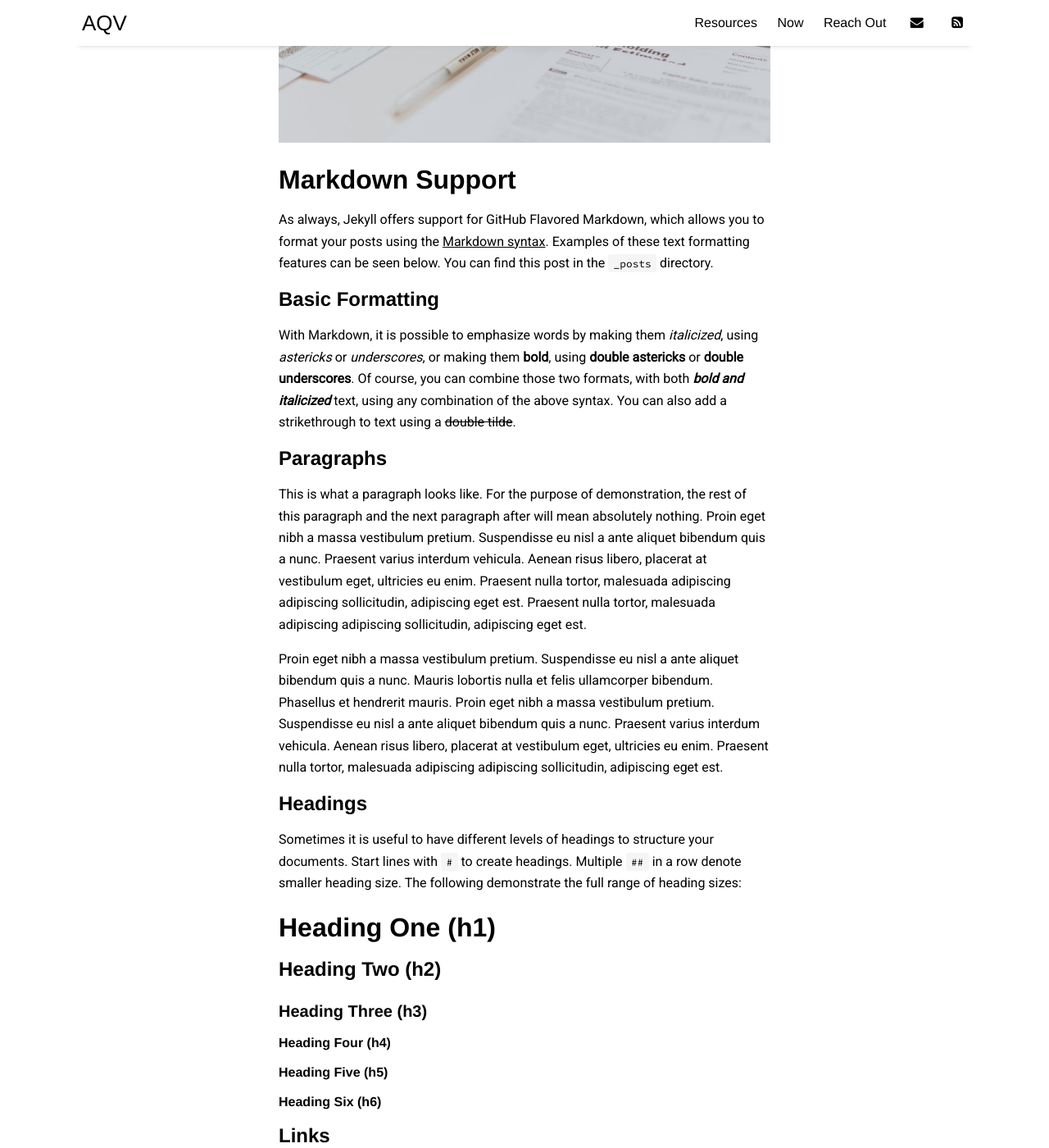
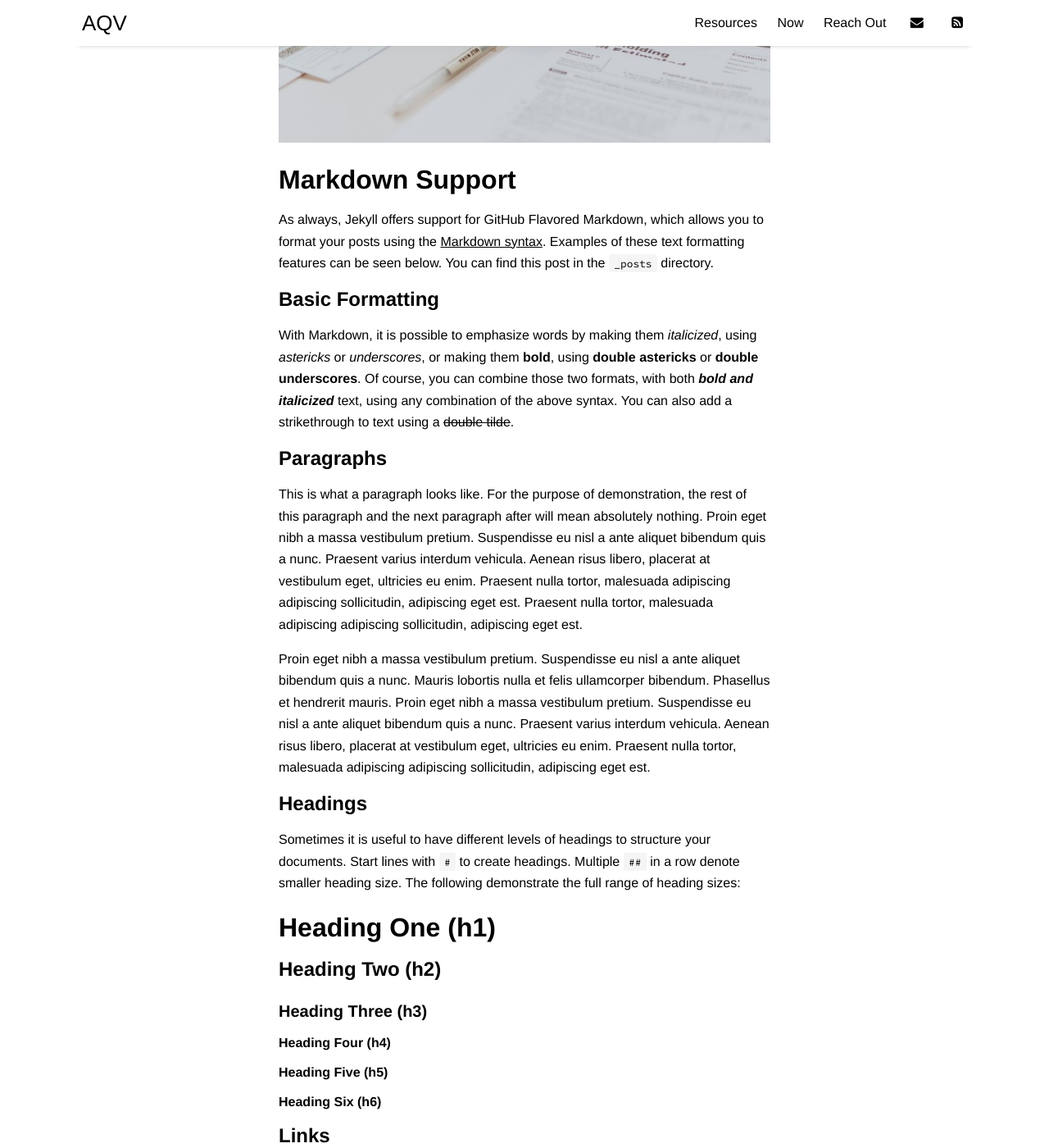
Before and after one commit to aqv-us/aqv-us, a Jekyll site: the page built from _posts/2016-09-09-text-formatting.md, in a window 1280 px wide and 1400 px high, scrolled down 388 px. Shown: the whole window at 82% size. Built offline with Jekyll 4.4.1, drawn with Linux system fonts in a browser that asks for light colours; nearby versions of some CDN libraries; formulas are drawn with MathJax 3; comment, search, counter and statistics services are not loaded.

Commit message:
Update main.scss

```diff
--- a/assets/css/main.scss
+++ b/assets/css/main.scss
@@ -2,7 +2,7 @@
 ---
 
 $base-font-family: 'Helvetica', sans-serif;
-$body-font-family: 'Roboto', sans-serif;
+$body-font-family: 'Helvetica', sans-serif;
 $code-font-family: "Source Code Pro", monospace;
 
 $brand-color: black;
```
